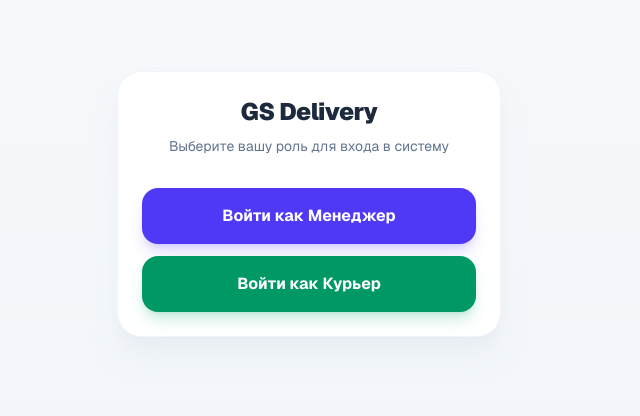
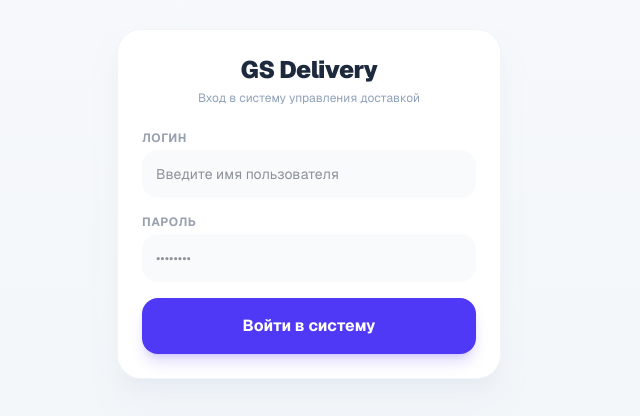
Before and after one commit to nlitvinovich/gs-delivery, a Next.js app: page / in a window 1280 px wide. Shown: the part 196-612 px from the top of the page, without its empty margins (331-971 px from the left). Built offline with nearby package versions, Linux system fonts and the light colour scheme.

Commit message:
Update page.tsx

```diff
--- a/src/app/page.tsx
+++ b/src/app/page.tsx
@@ -6,31 +6,81 @@ import ManagerDashboard from './manager-dashboard';
 import CourierDashboard from './courier-dashboard';
 
 export default function Home() {
-  const [role, setRole] = useState<'select' | 'manager' | 'courier'>('select');
+  const [user, setUser] = useState<{ username: string; role: string; fullName: string } | null>(null);
+  const [username, setUsername] = useState('');
+  const [password, setPassword] = useState('');
+  const [error, setError] = useState('');
+  const [loading, setLoading] = useState(false);
 
-  if (role === 'manager') {
+  // Проверяем, входил ли пользователь ранее
+  useEffect(() => {
+    const savedUser = localStorage.getItem('gs_user');
+    if (savedUser) {
+      setUser(JSON.parse(savedUser));
+    }
+  }, []);
+
+  const handleLogin = async (e: React.FormEvent) => {
+    e.preventDefault();
+    setError('');
+    setLoading(true);
+
+    // Ищем пользователя в нашей новой таблице app_users
+    const { data, error: dbError } = await supabase
+      .from('app_users')
+      .select('*')
+      .eq('username', username.trim().toLowerCase())
+      .eq('password', password)
+      .single();
+
+    setLoading(false);
+
+    if (dbError || !data) {
+      setError('Неверное имя пользователя или пароль');
+      return;
+    }
+
+    const loggedUser = {
+      username: data.username,
+      role: data.role,
+      fullName: data.full_name,
+    };
+
+    // Сохраняем в память устройства, чтобы не вводить каждый раз
+    localStorage.setItem('gs_user', JSON.stringify(loggedUser));
+    setUser(loggedUser);
+  };
+
+  const handleLogout = () => {
+    localStorage.removeItem('gs_user');
+    setUser(null);
+    setUsername('');
+    setPassword('');
+  };
+
+  if (user?.role === 'manager') {
     return (
       <div className="min-h-screen bg-gray-100 p-4">
-        <button
-          onClick={() => setRole('select')}
-          className="mb-4 bg-gray-500 text-white px-4 py-2 rounded-xl text-sm font-medium shadow-sm active:scale-95 transition-transform"
-        >
-          ← Выйти в меню
-        </button>
+        <div className="max-w-md mx-auto flex justify-between items-center mb-4 bg-white p-3 rounded-2xl shadow-sm border">
+          <span className="text-xs text-gray-500 font-medium">👤 {user.fullName}</span>
+          <button onClick={handleLogout} className="bg-red-50 text-red-600 px-3 py-1.5 rounded-xl text-xs font-bold active:scale-95 transition-transform">
+            Выйти
+          </button>
+        </div>
         <ManagerDashboard />
       </div>
     );
   }
 
-  if (role === 'courier') {
+  if (user?.role === 'courier') {
     return (
       <div className="min-h-screen bg-gray-100 p-4">
-        <button
-          onClick={() => setRole('select')}
-          className="mb-4 bg-gray-500 text-white px-4 py-2 rounded-xl text-sm font-medium shadow-sm active:scale-95 transition-transform"
-        >
-          ← Выйти в меню
-        </button>
+        <div className="max-w-md mx-auto flex justify-between items-center mb-4 bg-white p-3 rounded-2xl shadow-sm border">
+          <span className="text-xs text-gray-500 font-medium">🛵 {user.fullName}</span>
+          <button onClick={handleLogout} className="bg-red-50 text-red-600 px-3 py-1.5 rounded-xl text-xs font-bold active:scale-95 transition-transform">
+            Выйти
+          </button>
+        </div>
         <CourierDashboard />
       </div>
     );
@@ -38,25 +88,49 @@ export default function Home() {
 
   return (
     <div className="min-h-screen bg-gradient-to-b from-slate-50 to-slate-100 flex flex-col justify-center items-center p-6 font-sans">
-      <div className="w-full max-w-sm bg-white rounded-3xl p-6 shadow-xl shadow-slate-200/50 border border-slate-100 text-center">
-        <h1 className="text-2xl font-black text-slate-800 tracking-tight mb-2">GS Delivery</h1>
-        <p className="text-sm text-slate-500 mb-8">Выберите вашу роль для входа в систему</p>
+      <div className="w-full max-w-sm bg-white rounded-3xl p-6 shadow-xl shadow-slate-200/50 border border-slate-100">
+        <h1 className="text-2xl font-black text-slate-800 tracking-tight text-center mb-1">GS Delivery</h1>
+        <p className="text-xs text-slate-400 text-center mb-6">Вход в систему управления доставкой</p>
 
-        <div className="space-y-3">
-          <button
-            onClick={() => setRole('manager')}
-            className="w-full bg-indigo-600 text-white py-4 px-6 rounded-2xl font-bold text-base shadow-lg shadow-indigo-600/20 active:scale-[0.98] transition-all cursor-pointer"
-          >
-            Войти как Менеджер
-          </button>
+        <form onSubmit={handleLogin} className="space-y-4">
+          <div>
+            <label className="block text-xs font-bold text-gray-400 uppercase tracking-wider mb-1">Логин</label>
+            <input
+              type="text"
+              value={username}
+              onChange={(e) => setUsername(e.target.value)}
+              required
+              placeholder="Введите имя пользователя"
+              className="w-full p-3.5 bg-gray-50 rounded-2xl border-0 text-sm text-gray-800 focus:ring-2 focus:ring-indigo-500"
+            />
+          </div>
+
+          <div>
+            <label className="block text-xs font-bold text-gray-400 uppercase tracking-wider mb-1">Пароль</label>
+            <input
+              type="password"
+              value={password}
+              onChange={(e) => setPassword(e.target.value)}
+              required
+              placeholder="••••••••"
+              className="w-full p-3.5 bg-gray-50 rounded-2xl border-0 text-sm text-gray-800 focus:ring-2 focus:ring-indigo-500"
+            />
+          </div>
+
+          {error && (
+            <p className="text-xs font-semibold text-red-500 text-center bg-red-50 p-2.5 rounded-xl">
+              ⚠️ {error}
+            </p>
+          )}
 
           <button
-            onClick={() => setRole('courier')}
-            className="w-full bg-emerald-600 text-white py-4 px-6 rounded-2xl font-bold text-base shadow-lg shadow-emerald-600/20 active:scale-[0.98] transition-all cursor-pointer"
+            type="submit"
+            disabled={loading}
+            className="w-full bg-indigo-600 text-white py-4 px-6 rounded-2xl font-bold text-base shadow-lg shadow-indigo-600/20 active:scale-[0.98] transition-all disabled:opacity-50 cursor-pointer"
           >
-            Войти как Курьер
+            {loading ? 'Проверка...' : 'Войти в систему'}
           </button>
-        </div>
+        </form>
       </div>
     </div>
   );
```
